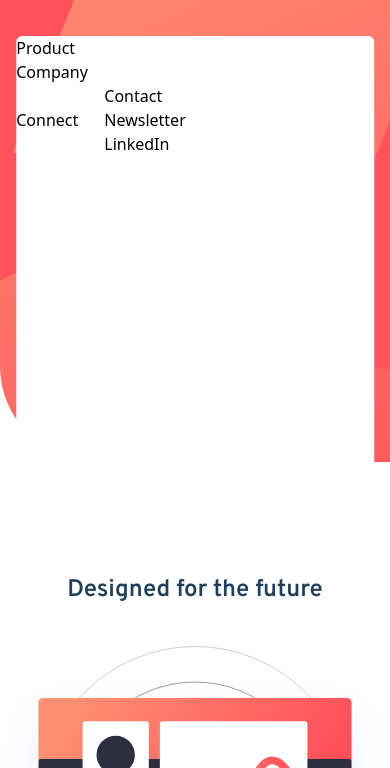
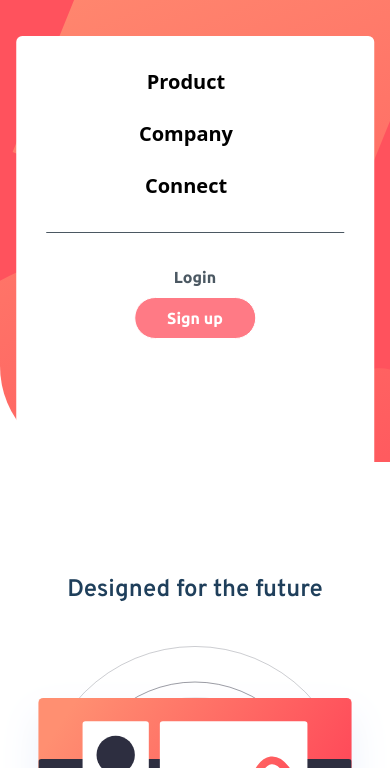
Before and after one commit to Marcoswodbarros/blogr-landing-page2, a website: page index.html in a window 390 px wide. Shown: the part 76-844 px from the top of the page. Drawn offline with Linux system fonts and the light colour scheme.

Commit message:
Mobile header: Creating menu buttons

```diff
--- a/index.html
+++ b/index.html
@@ -28,8 +28,8 @@
                 <img src="src/images/icon-close.svg" id="header__nav--close" class="h-5 hidden" alt="Icon x menu">
             </div>
 
-            <section id="header__mobile--menu" class="absolute bg-white h-70rem top-28 w-11/12 left-1/2 -translate-x-1/2 rounded-md">
-                <ul>
+            <section id="header__mobile--menu" class="absolute bg-white h-70rem top-28 w-11/12 left-1/2 -translate-x-1/2 rounded-md flex flex-col items-center">
+                <ul class="flex flex-col items-center gap-y-6 text-xl font-semibold my-8">
                     <li class="flex items-center gap-x-2 cursor-pointer">Product<img
                             src="src/images/icon-arrow-light.svg" alt="Arrow down"></li>
 
@@ -37,7 +37,7 @@
                             src="src/images/icon-arrow-light.svg" alt="Arrow down"></li>
 
                     <li class="flex items-center gap-x-2 cursor-pointer">Connect<img src="src/images/icon-arrow-light.svg" alt="Arrow down">
-                        <ul>
+                        <ul class="hidden">
                             <li>Contact</li>
                             <li>Newsletter</li>
                             <li>LinkedIn</li>
@@ -45,6 +45,9 @@
                     </li>
                 </ul>
 
+                <div class="bg-veryDarkGrayishBlue h-px w-10/12 mb-6"></div>
+                <a href="#" class="bg-transparent text-veryDarkGrayishBlue font-ubuntu font-bold py-2 px-3">Login</a>
+                <a href="#" class="bg-veryLightRed text-white font-ubuntu font-bold py-2 px-8 border border-solid border-white rounded-3xl">Sign up</a>
             </section>
 
             <nav class="hidden lg:block lg:pt-10 lg:px-6 lg:mb-28">
```
Also changed, not shown: dist/output.css.
